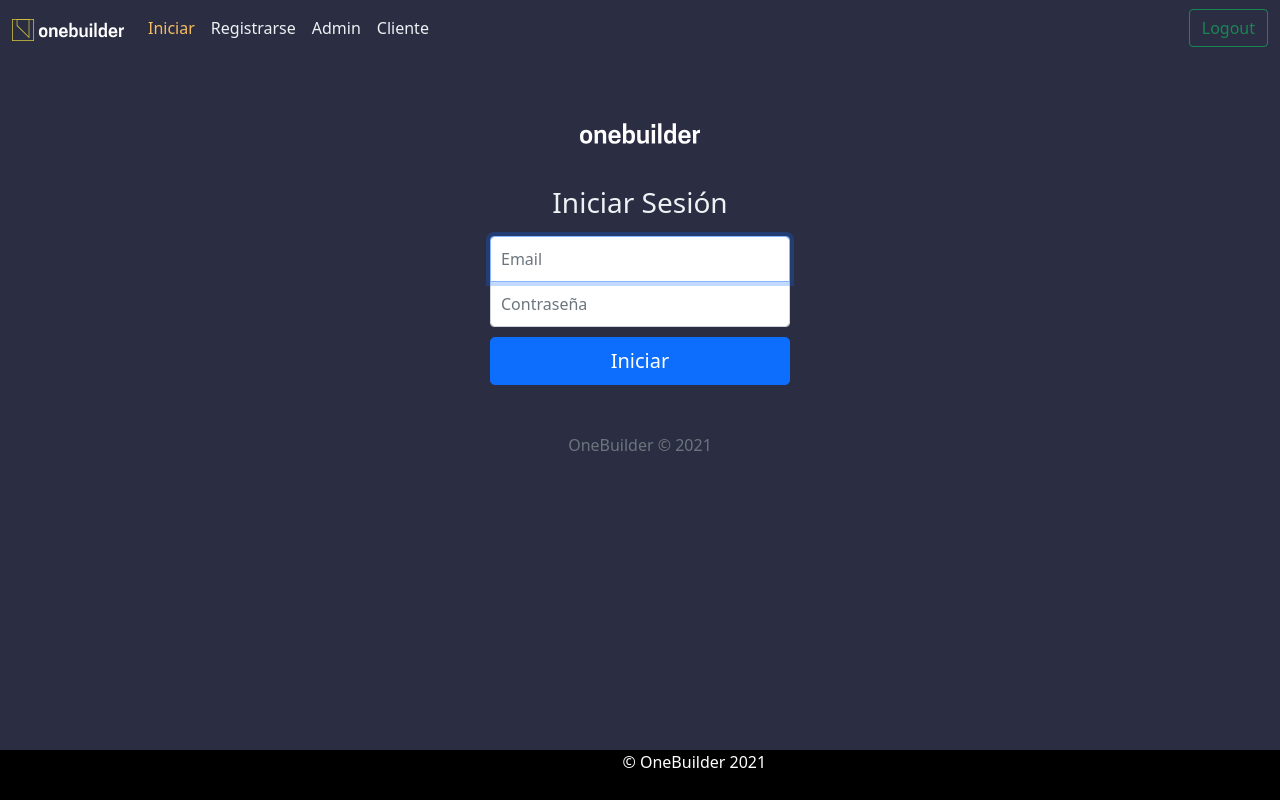
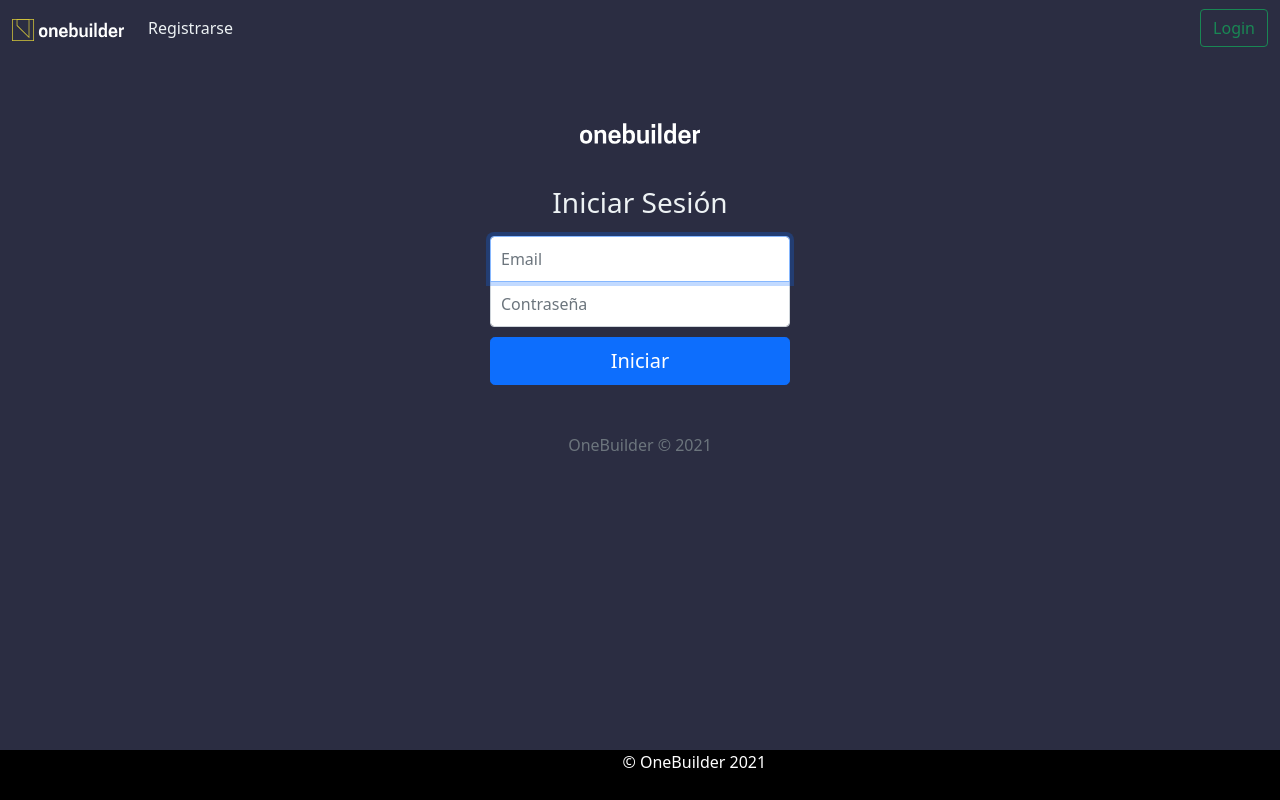
Before and after one commit to NicolasCamachoP/OneBuilder, an Angular app: page /login in a window 1280 px wide. Built offline with nearby package versions, Linux system fonts and the light colour scheme.

Commit message:
NavBar observer implemented

```diff
--- a/src/app/login/login.component.ts
+++ b/src/app/login/login.component.ts
@@ -24,9 +24,9 @@ export class LoginComponent implements OnInit {
     if (this.authServ.login(this.userCredentials.email, this.userCredentials.password)){
       if (this.authServ.userValue.isAdmin){
         this.router.navigateByUrl("/admin");
-      }else[
-        //redireccionar a la parte de usuarios normalitos
-      ]
+      }else{
+        this.router.navigateByUrl("/client");
+      }
     }
   }
 
--- a/src/app/register/register.component.ts
+++ b/src/app/register/register.component.ts
@@ -35,7 +35,8 @@ export class RegisterComponent implements OnInit {
                 icon: 'success',
                 background: '#edf2f4',
                 confirmButtonText: 'Cerrar'
-            })
+            });
+            this.router.navigateByUrl("/client");
         }else{
             Swal.fire({
                 title: 'Error!',
@@ -43,7 +44,7 @@ export class RegisterComponent implements OnInit {
                 icon: 'error',
                 background: '#edf2f4',
                 confirmButtonText: 'Cerrar'
-            })
+            });
         }
 
     }
--- a/src/app/shared/navbar/navbar.component.html
+++ b/src/app/shared/navbar/navbar.component.html
@@ -9,20 +9,18 @@
         <div class="collapse navbar-collapse" id="navbarSupportedContent">
             <ul class="navbar-nav me-auto mb-2 mb-lg-0">
                 <li class="nav-item">
-                    <a class="nav-link" aria-current="page" routerLink="/login" routerLinkActive="active">Iniciar</a>
+                    <a *ngIf="!isLoggedin" class="nav-link" (click)="goToRegisterPage()" routerLinkActive="active">Registrarse</a>
                 </li>
                 <li class="nav-item">
-                    <a class="nav-link" routerLink="/register" routerLinkActive="active">Registrarse</a>
+                    <a *ngIf="isAdmin" class="nav-link" (click)="goToAdminPage()" routerLinkActive="active">Admin</a>
                 </li>
                 <li class="nav-item">
-                    <a class="nav-link" routerLink="/admin" routerLinkActive="active">Admin</a>
-                </li>
-                <li class="nav-item">
-                    <a class="nav-link" routerLink="/client" routerLinkActive="active">Cliente</a>
+                    <a *ngIf="(!isAdmin && isLoggedin)" class="nav-link" (click)="goToClientPage()" routerLinkActive="active">Cliente</a>
                 </li>
             </ul>
             <div class="d-flex">
-                <button class="btn btn-outline-success" type="submit" (click)="logout()">Logout</button>
+                <button *ngIf="isLoggedin" class="btn btn-outline-success" type="submit" (click)="logout()">Logout</button>
+                <button *ngIf="!isLoggedin" class="btn btn-outline-success" type="submit" (click)="login()">Login</button>
             </div>
         </div>
     </div>
--- a/src/app/shared/navbar/navbar.component.ts
+++ b/src/app/shared/navbar/navbar.component.ts
@@ -1,21 +1,68 @@
-import { Component, OnInit } from '@angular/core';
+import { Component, OnInit, OnChanges, OnDestroy } from '@angular/core';
 import { AuthenticationService } from 'src/app/services/authentication.service';
+import { Router } from '@angular/router';
+import { Subscription } from 'rxjs';
+import { User } from 'src/app/models/user';
 
 @Component({
   selector: 'app-navbar',
   templateUrl: './navbar.component.html',
   styleUrls: ['./navbar.component.css']
 })
-export class NavbarComponent implements OnInit {
+export class NavbarComponent implements OnInit, OnDestroy {
 
-  constructor(private authSrv: AuthenticationService) { }
 
-  ngOnInit(): void {
+  public isLoggedin:boolean = false;
+  public isAdmin:boolean = false;
+  user: User;
+  userSubscription: Subscription;
+
+  constructor(
+    private authSrv: AuthenticationService,
+    private router: Router) {
+
+    this.userSubscription = this.authSrv.user.subscribe(
+      user => {
+        this.updateUserInfo();
+      }
+    )
+    this.updateUserInfo();
   }
 
-  public logout(){
-    if (this.authSrv.userValue){
-      this.authSrv.logout();
+  private updateUserInfo(){
+    if(this.authSrv.userValue === null){
+      this.isLoggedin = false;
+      this.isAdmin = false;
+    } else{
+      this.isAdmin = this.authSrv.userValue.isAdmin;
+      this.isLoggedin = true;
     }
   }
+  ngOnInit(): void {
+    this.updateUserInfo();
+  }
+
+  ngOnDestroy(): void {
+    this.userSubscription.unsubscribe();
+  }
+
+
+  public logout(){
+    this.authSrv.logout();
+  }
+  public login(){
+    this.router.navigateByUrl("/login");
+  }
+
+  public goToClientPage(){
+    this.router.navigateByUrl("/client");
+  }
+
+  public goToAdminPage(){
+    this.router.navigateByUrl("/admin");
+  }
+
+  public goToRegisterPage(){
+    this.router.navigateByUrl("/register");
+  }
 }
```
